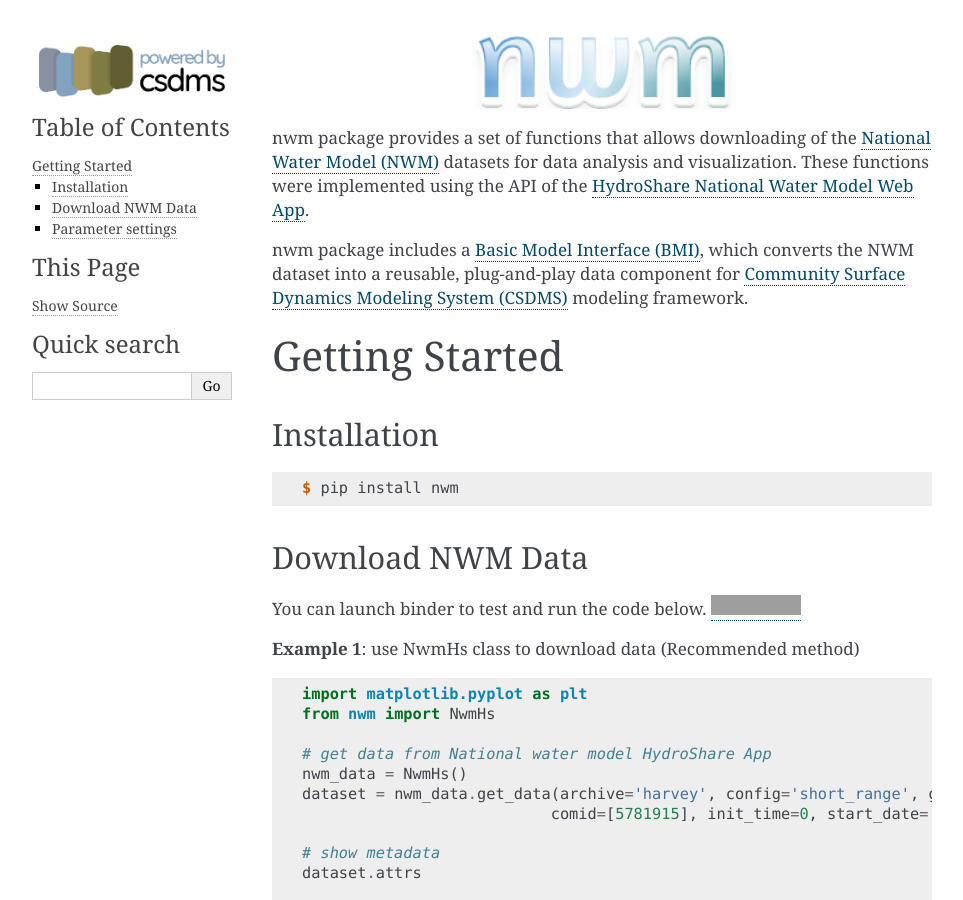
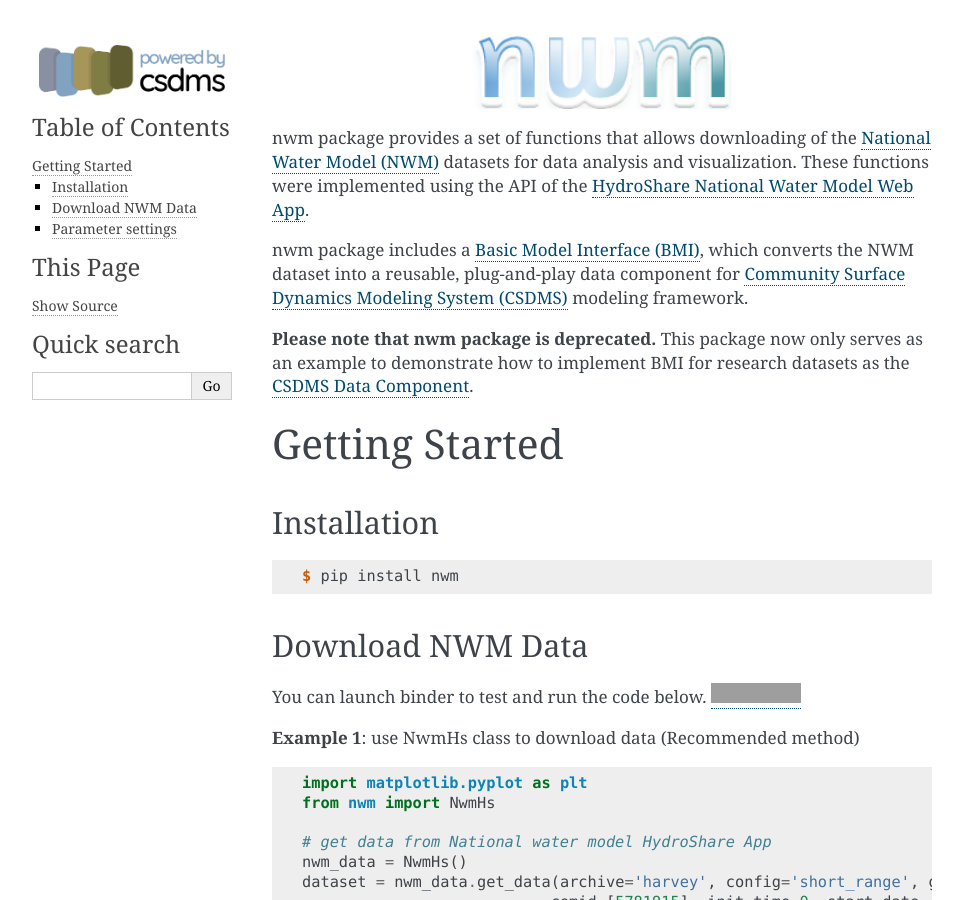
Before and after one commit to gantian127/nwm, a Sphinx documentation site: the page built from docs/source/index.rst, in a window 1280 px wide and 900 px high. Shown: the whole window, without its empty margins (148-1111 px from the left). Built offline with Sphinx 7.4.7, drawn with Linux system fonts in a browser that asks for light colours; grey boxes are pictures that could not be loaded.

Commit message:
docs: add deprecation info

```diff
--- a/docs/source/index.rst
+++ b/docs/source/index.rst
@@ -13,6 +13,10 @@
 nwm package includes a `Basic Model Interface (BMI) <https://bmi.readthedocs.io/en/latest/>`_,
 which converts the NWM dataset into a reusable, plug-and-play data component for
 `Community Surface Dynamics Modeling System (CSDMS) <https://csdms.colorado.edu/wiki/Main_Page>`_ modeling framework.
+
+**Please note that nwm package is deprecated.**
+This package now only serves as an example to demonstrate how to implement BMI for research datasets as the
+`CSDMS Data Component <https://csdms.colorado.edu/wiki/DataComponents>`_.
 
 
 Getting Started
```
Also changed, not shown: README.md (+6 -2 lines), 1 other file.
